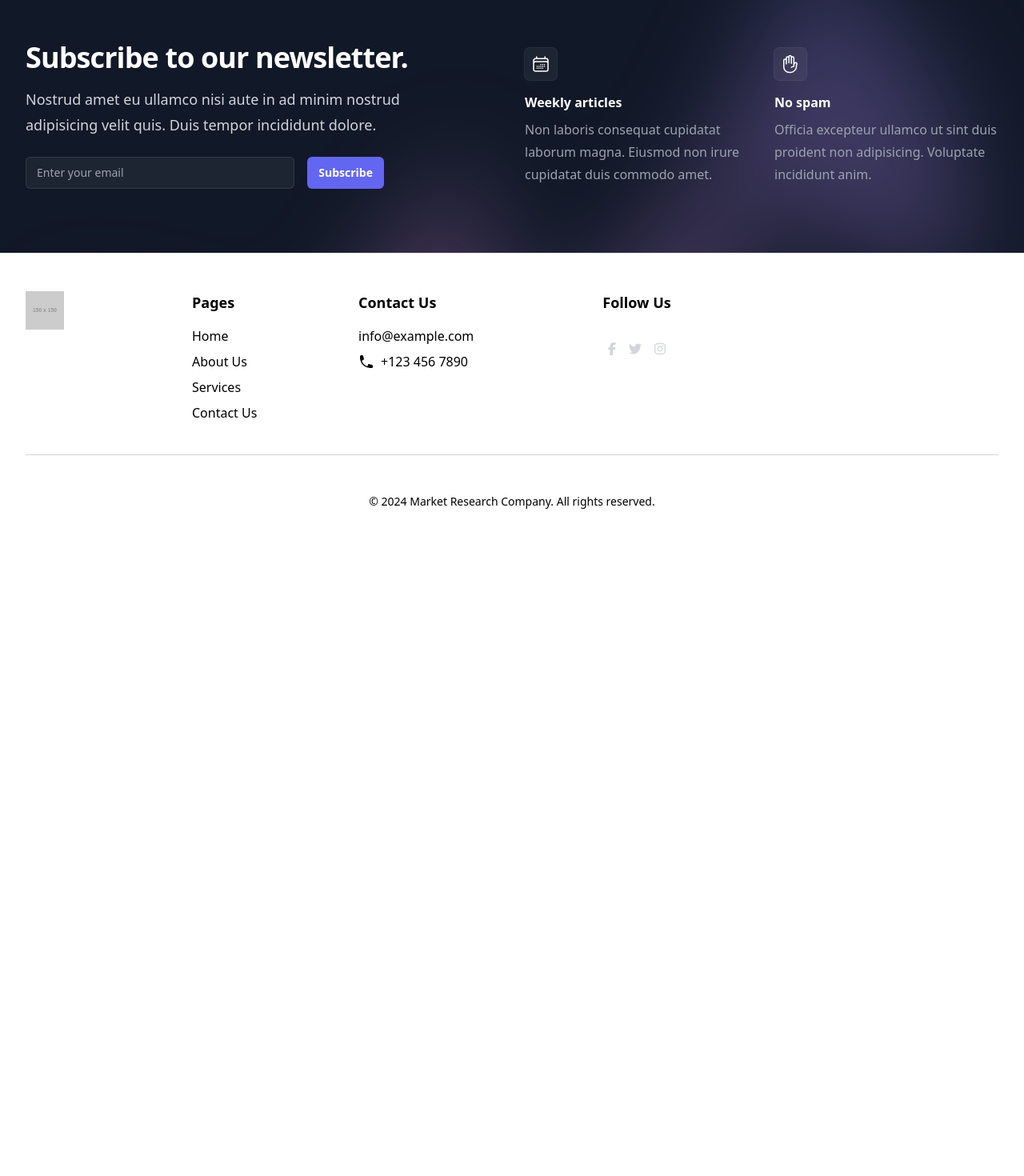
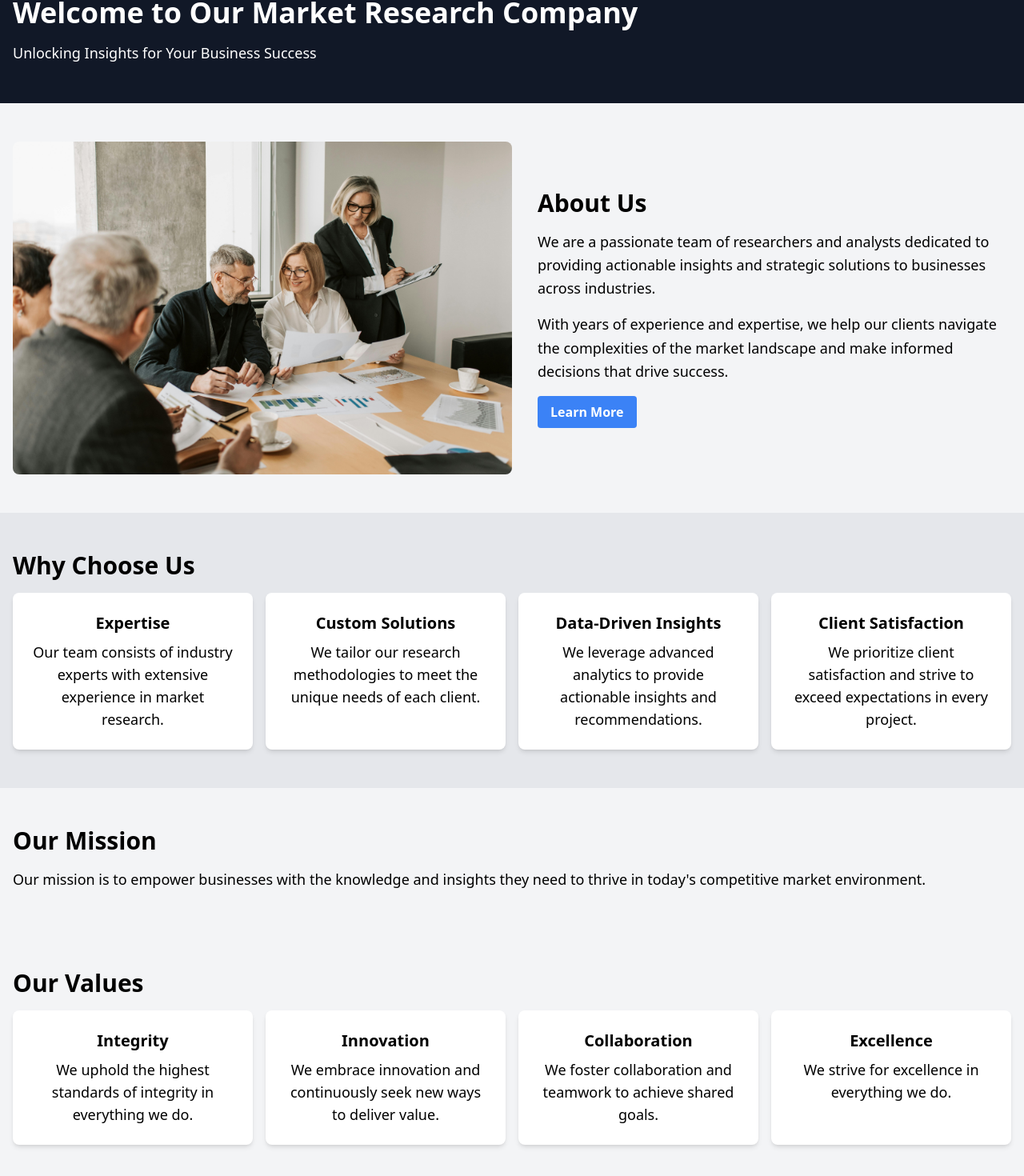
Before and after one commit to rjkolekar/marketrs, a React (Create React App) app: page /company in a window 1280 px wide. Shown: the part 132-1602 px from the top of the page at 80% size. Before the commit the page ends 817 px from the top, so only its background shows below. Built offline with nearby package versions, Linux system fonts and the light colour scheme.

Commit message:
company page

```diff
--- a/src/components/common/OurClients.js
+++ b/src/components/common/OurClients.js
@@ -1,6 +1,6 @@
 export default function Example() {
     return (
-      <div className="bg-white py-2 sm:py-32">
+      <div className="bg-white py-10 sm:py-18">
         <div className="mx-auto max-w-7xl px-6 lg:px-8">
           <h2 className="text-center text-lg font-semibold leading-8 text-gray-900">
             Trusted by the world’s most innovative teams
--- a/src/components/pages/Company.js
+++ b/src/components/pages/Company.js
@@ -1,11 +1,113 @@
-import React from 'react'
+import React from 'react';
+import aboutImage from '../images/about.jpg';
 
-const Company = () => {
+const CompanyPage = () => {
   return (
-    <div>
-      <p>Company Page </p>
+    <div className="bg-gray-100">
+      {/* Company Header Section */}
+      <div className="bg-gray-900 text-white py-12">
+        <div className="container mx-auto px-4">
+          <h1 className="text-4xl font-bold mb-4">Welcome to Our Market Research Company</h1>
+          <p className="text-lg leading-relaxed">Unlocking Insights for Your Business Success</p>
+        </div>
+      </div>
+
+      {/* About Section */}
+      <div className="container mx-auto px-4 py-12 flex flex-wrap items-center">
+        <div className="w-full md:w-1/2 mb-8 md:mb-0">
+          {/* Display the company image */}
+          <img src={aboutImage} alt="About Us" className="rounded-lg w-full h-auto" />
+        </div>
+        <div className="w-full md:w-1/2 md:pl-8">
+          <h2 className="text-3xl font-bold mb-4">About Us</h2>
+          <p className="text-lg leading-relaxed mb-4">
+            We are a passionate team of researchers and analysts dedicated to providing
+            actionable insights and strategic solutions to businesses across industries.
+          </p>
+          <p className="text-lg leading-relaxed mb-4">
+            With years of experience and expertise, we help our clients navigate the
+            complexities of the market landscape and make informed decisions that drive success.
+          </p>
+          {/* Call to Action button */}
+          <button className="bg-blue-500 hover:bg-blue-600 text-white font-bold py-2 px-4 rounded focus:outline-none focus:shadow-outline">
+            Learn More
+          </button>
+        </div>
+      </div>
+
+      {/* Why Choose Us Section */}
+      <div className="bg-gray-200 py-12">
+        <div className="container mx-auto px-4">
+          <h2 className="text-3xl font-bold mb-4">Why Choose Us</h2>
+          <div className="grid grid-cols-1 md:grid-cols-2 lg:grid-cols-4 gap-4">
+            <div className="bg-white p-6 rounded-lg shadow-md text-center">
+              <h3 className="text-xl font-bold mb-2">Expertise</h3>
+              <p className="text-lg">Our team consists of industry experts with extensive experience in market research.</p>
+            </div>
+            <div className="bg-white p-6 rounded-lg shadow-md text-center">
+              <h3 className="text-xl font-bold mb-2">Custom Solutions</h3>
+              <p className="text-lg">We tailor our research methodologies to meet the unique needs of each client.</p>
+            </div>
+            <div className="bg-white p-6 rounded-lg shadow-md text-center">
+              <h3 className="text-xl font-bold mb-2">Data-Driven Insights</h3>
+              <p className="text-lg">We leverage advanced analytics to provide actionable insights and recommendations.</p>
+            </div>
+            <div className="bg-white p-6 rounded-lg shadow-md text-center">
+              <h3 className="text-xl font-bold mb-2">Client Satisfaction</h3>
+              <p className="text-lg">We prioritize client satisfaction and strive to exceed expectations in every project.</p>
+            </div>
+          </div>
+        </div>
+      </div>
+
+      {/* Mission Section */}
+      <div className="bg-gray-100 py-12">
+        <div className="container mx-auto px-4">
+          <h2 className="text-3xl font-bold mb-4">Our Mission</h2>
+          <p className="text-lg leading-relaxed">
+            Our mission is to empower businesses with the knowledge and insights they
+            need to thrive in today's competitive market environment.
+          </p>
+        </div>
+      </div>
+
+      {/* Values Section */}
+      <div className="bg-gray-100 py-12">
+        <div className="container mx-auto px-4">
+          <h2 className="text-3xl font-bold mb-4">Our Values</h2>
+          <div className="grid grid-cols-1 md:grid-cols-2 lg:grid-cols-4 gap-4">
+            <div className="bg-white p-6 rounded-lg shadow-md text-center">
+              <h3 className="text-xl font-bold mb-2">Integrity</h3>
+              <p className="text-lg">We uphold the highest standards of integrity in everything we do.</p>
+            </div>
+            <div className="bg-white p-6 rounded-lg shadow-md text-center">
+              <h3 className="text-xl font-bold mb-2">Innovation</h3>
+              <p className="text-lg">We embrace innovation and continuously seek new ways to deliver value.</p>
+            </div>
+            <div className="bg-white p-6 rounded-lg shadow-md text-center">
+              <h3 className="text-xl font-bold mb-2">Collaboration</h3>
+              <p className="text-lg">We foster collaboration and teamwork to achieve shared goals.</p>
+            </div>
+            <div className="bg-white p-6 rounded-lg shadow-md text-center">
+              <h3 className="text-xl font-bold mb-2">Excellence</h3>
+              <p className="text-lg">We strive for excellence in everything we do.</p>
+            </div>
+          </div>
+        </div>
+      </div>
+
+      {/* Our Promise Section */}
+      <div className="bg-gray-200 py-12">
+        <div className="container mx-auto px-4">
+          <h2 className="text-3xl font-bold mb-4">Our Promise</h2>
+          <p className="text-lg leading-relaxed">
+            When you partner with us, you embark on a journey of discovery and growth. We are dedicated to providing you with insights that inspire confidence and drive meaningful outcomes. Our commitment to excellence, coupled with our passion for unraveling market intricacies, ensures that you receive not just data, but actionable intelligence that propels your business toward success. Thank you for considering us as your trusted research partner. Together, let’s explore the endless possibilities and chart a course for your business’s prosperous future.
+          </p>
+        </div>
+      </div>
+
     </div>
-  )
-}
+  );
+};
 
-export default Company
+export default CompanyPage;
```
Also changed, not shown: src/components/images/about.jpg (added).
